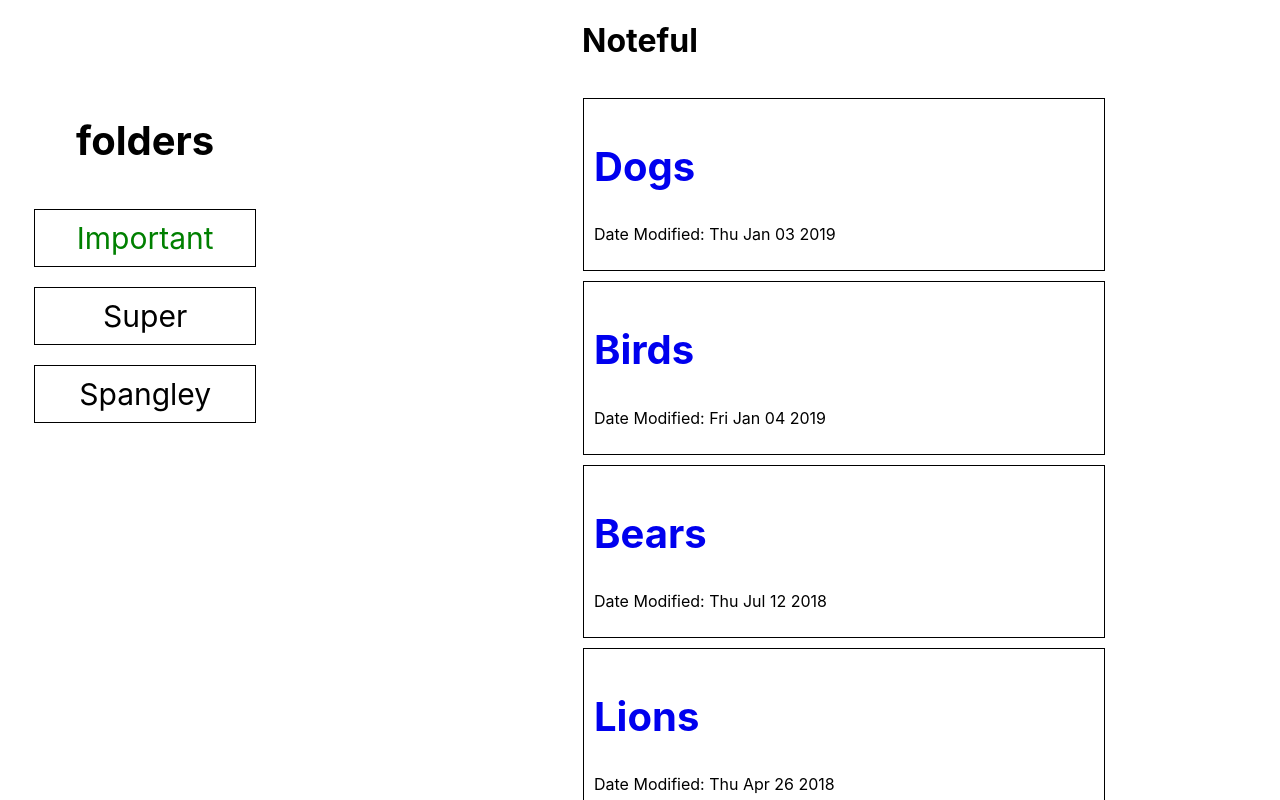
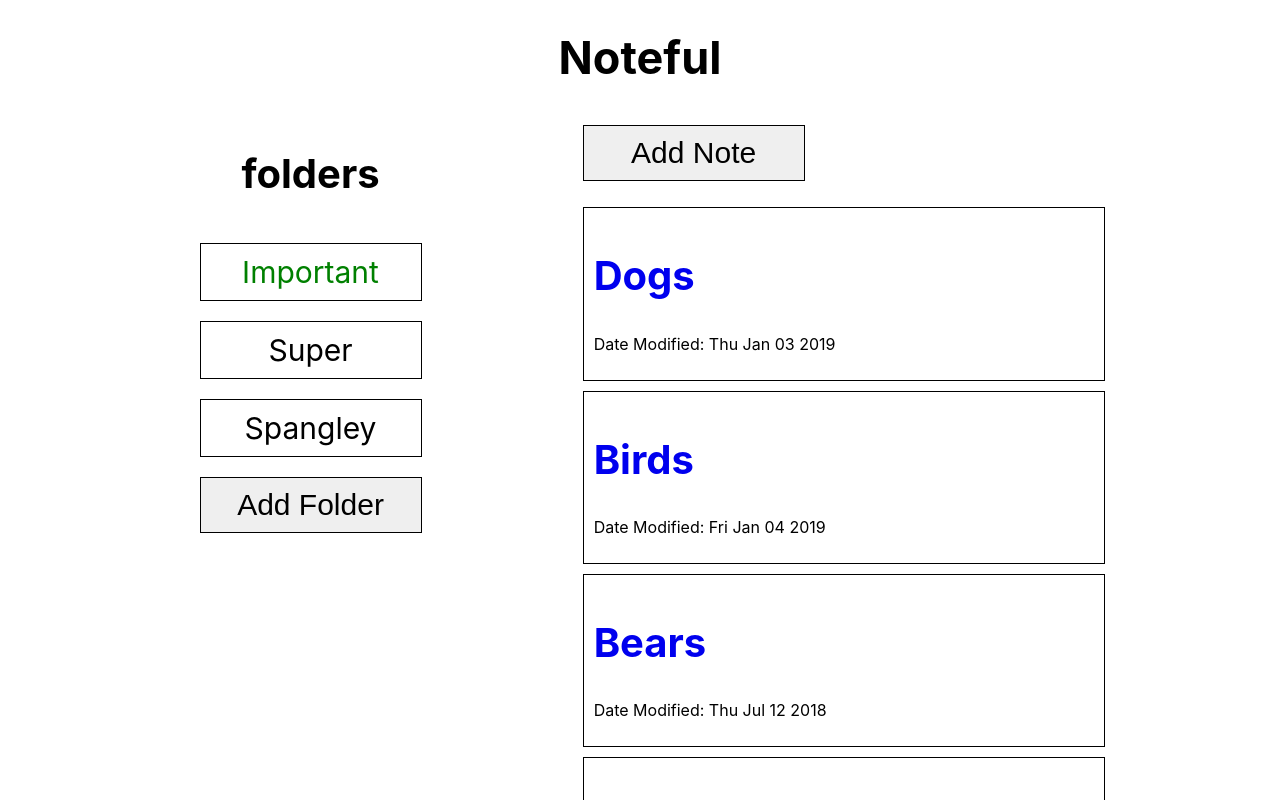
Before and after one commit to aaoyekanmi4/noteful, a React (Create React App) app: page /folder/b0715efe-ffaf-11e8-8eb2-f2801f1b9fd1 in a window 1280 px wide. Shown: the top 800 px of the page. Built offline with nearby package versions, Linux system fonts and the light colour scheme.

Commit message:
added buttons

```diff
--- a/src/components/App/App.css
+++ b/src/components/App/App.css
@@ -26,6 +26,7 @@ h1 {
 .content {
     display:flex;
     flex-direction: row;
+    justify-content:space-evenly;
 
 }
 
@@ -44,14 +45,26 @@ h2 {
 
 }
 
+.sidebar-button, .main-button {
+  font-size:30px;
+  border: 1px solid black;
+  width:222px;
+  text-align: center;
+  padding:10px;
+  color:black;
+  margin:10px
+
+}
+
 .note-body {
     width:700px;
 }
 
 ul {
     list-style-type: none;
-    position:relative;
-    left:50%;
+    padding-left: 0px;
+    left: auto;
+
 }
 
 .note-title-date {
@@ -63,6 +76,16 @@ ul {
 
 }
 
+.note-sidebar {
+   font-size:35px;
+   width: 100%;
+   text-align:center;
+}
+
+button.folder {
+    width:222px;
+}
+
 
 .sidebar {
     display:flex;
--- a/src/components/Header/Header.js
+++ b/src/components/Header/Header.js
@@ -6,7 +6,7 @@ import './Header.css'
 
 const Header = (props) => {
     return (<header>
-        <h1><Link to='/' className="title">Noteful</Link></h1>
+        <h1 style={{fontSize:'45px'}}><Link to='/' className="title">Noteful</Link></h1>
 
     </header>)
 }
--- a/src/components/Main/Main.js
+++ b/src/components/Main/Main.js
@@ -17,6 +17,7 @@ const Main = (props) => {
 
     return (
     <main className="main">
+    <button className="main-button">Add Note</button>
    <ul>{notes}</ul> </main>
     )
 }
--- a/src/components/NoteSideBar/NoteSideBar.js
+++ b/src/components/NoteSideBar/NoteSideBar.js
@@ -1,7 +1,10 @@
 import React from 'react';
 
 const NoteSideBar = (props) => {
-return <div className="folder-heading">{props.folder.name}</div>
+return (<div>
+    <h4 style={{textAlign:'center'}} className="note-sidebar">{props.folder.name}</h4>
+    <button className="sidebar-button">Go Back</button>
+    </div>)
 }
 
 export default NoteSideBar;
--- a/src/components/SideBar/SideBar.js
+++ b/src/components/SideBar/SideBar.js
@@ -14,7 +14,14 @@ const SideBar = (props) => {
         </NavLink>);
 
 
-return <div><h2 className="folder-heading">folders</h2><nav className="sidebar">{folders}</nav></div>
+return (<div>
+          <h2 className="folder-heading">folders</h2>
+          <nav className="sidebar">
+            {folders}
+          <button className="sidebar-button">Add Folder</button>
+          </nav>
+
+        </div>)
 }
 
 export default SideBar;
```
Also changed, not shown: src/noteContext.js (added).
